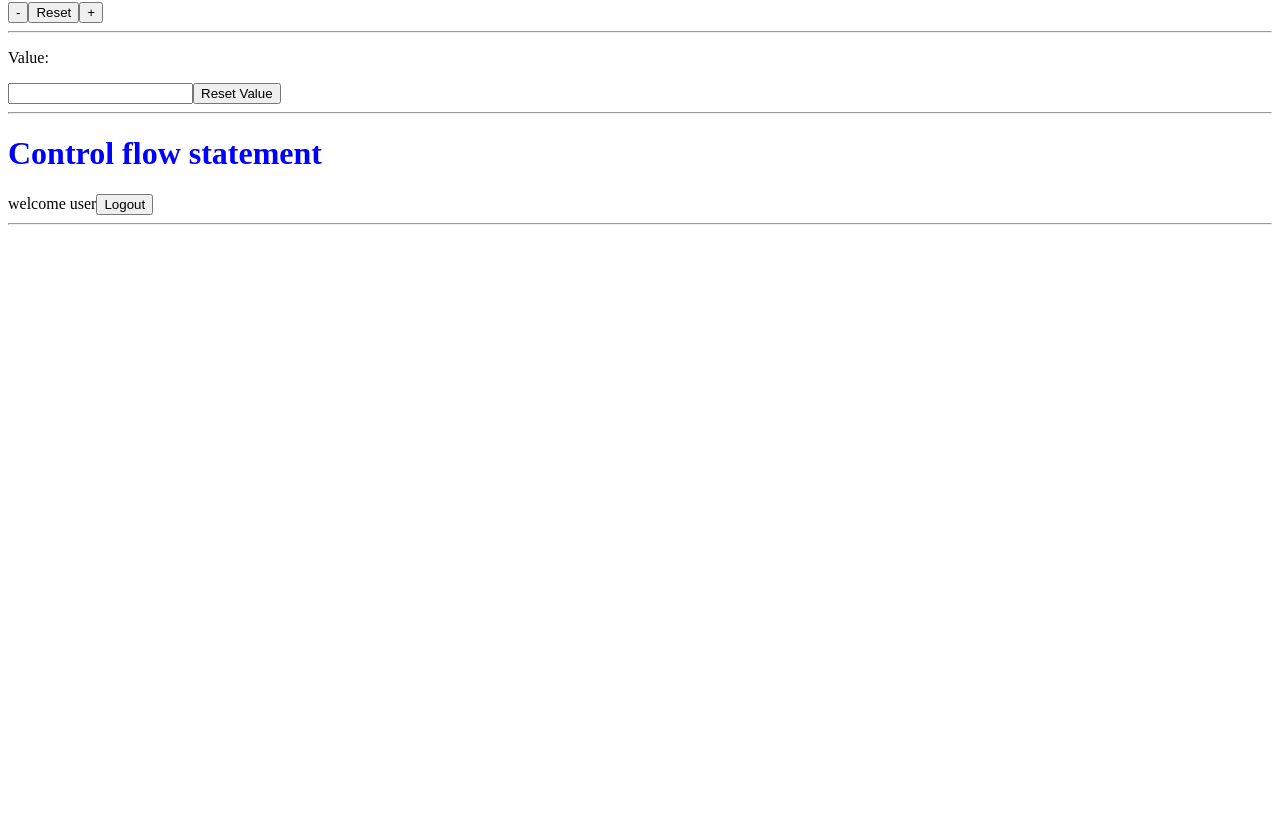
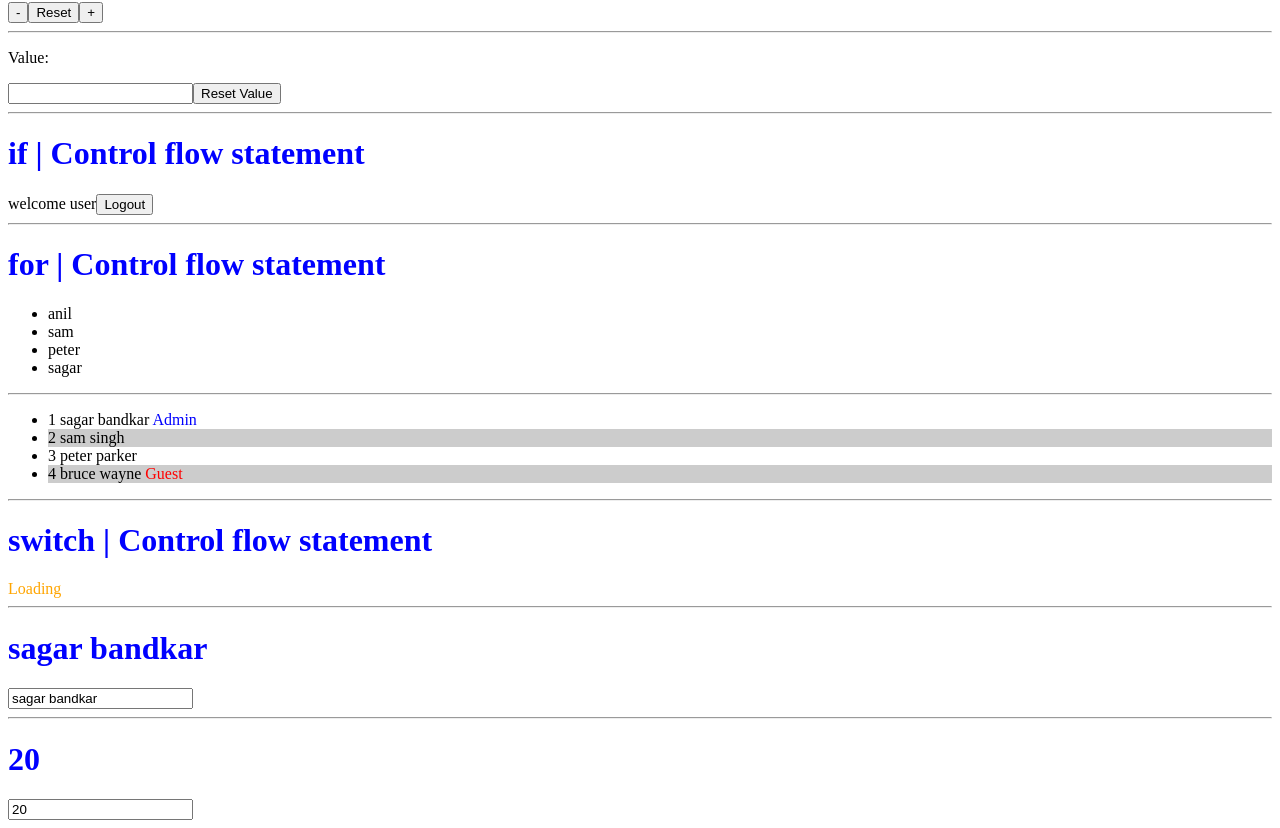
Before and after one commit to SagarBandkar456/Angular-21, an Angular app: page / in a window 1280 px wide. Shown: the part 1829-2657 px from the top of the page. Before the commit the page ends 2062 px from the top, so only its background shows below. Built offline with nearby package versions, Linux system fonts and the light colour scheme.

Commit message:
two way data binding and control flow statement

```diff
--- a/src/app/app.html
+++ b/src/app/app.html
@@ -92,7 +92,7 @@
 <hr>
 
 <!-- Tut 9 Control statement -->
-<h1>Control flow statement</h1>
+<h1>if | Control flow statement</h1>
 <div>
     @if (isLogin())
     {
@@ -103,6 +103,53 @@
     <button (click)="handleLogin(true)">Login</button>
     }
 </div>
+<hr>
 
+<h1>for | Control flow statement</h1>
+<div>
+    <ul>
+        @for (user of users1(); track user) {
+        <li>{{user}}</li>
+        }
+    </ul>
+</div>
+<hr>
 
+<div>
+    <ul>
+        @for (user of usersDetails(); track user.id) {
+        <li [style.backgroundColor]="$odd?'#ccc':'#'">
+            <span>
+                {{user.id}} {{user.name+" "+user.sirname}}
+                @if($first){ <span style="color:blue">Admin</span> }
+                @if($last){ <span style="color:red">Guest</span> }
+            </span>
+        </li>
+        }
+    </ul>
+</div>
 <hr>
+<h1>switch | Control flow statement</h1>
+<div>
+    @switch (status()) {
+    @case ('NotStarted') {
+    <span>No update yet</span>
+    }
+    @case ('Loading') {
+    <span style="color: orange;">Loading</span>
+    }
+    @case ('Success') {
+    <span style="color: green">Success</span>
+    }
+    @default {
+    <span style="color: red;">Default</span>
+    }
+    }
+</div>
+<hr>
+<!-- Tut 10 Two way data binding -->
+<h1>{{name1()}}</h1>
+<input type="text" [value]="name1()" (input)="name1.set($event.target.value)">
+<hr>
+<h1>{{age}}</h1>
+<input type="text" [value]="age" [(ngModel)]="age">
--- a/src/app/app.ts
+++ b/src/app/app.ts
@@ -1,4 +1,5 @@
 import { Component, computed, effect, Signal, signal, WritableSignal } from '@angular/core';
+import { FormsModule } from '@angular/forms';
 import { RouterOutlet } from '@angular/router';
 import { log } from 'console';
 import { single } from 'rxjs';
@@ -6,7 +7,7 @@ import { Writable } from 'stream';
 
 @Component({
   selector: 'app-root',
-  imports: [RouterOutlet],
+  imports: [RouterOutlet, FormsModule],
   templateUrl: './app.html',
   styleUrl: './app.scss'
 })
@@ -141,4 +142,18 @@ export class App {
   handleLogin(isLogin: boolean) {
     this.isLogin.set(isLogin);
   }
+
+  users1 = signal(["anil", "sam", "peter", "sagar"]);
+  usersDetails = signal([
+    { id: 1, name: "sagar", sirname: "bandkar", email: "sagarbndkr@gmail.com" },
+    { id: 2, name: "sam", sirname: "singh", email: "samsingh@gmail.com" },
+    { id: 3, name: "peter", sirname: "parker", email: "peterparker@gmail.com" },
+    { id: 4, name: "bruce", sirname: "wayne", email: "brucewayne@gmail.com" }
+  ])
+
+  status = signal('Loading')
+
+  // Tut 10 Two way data binding
+  name1 = signal('sagar bandkar');
+  age = 20;
 }
```
